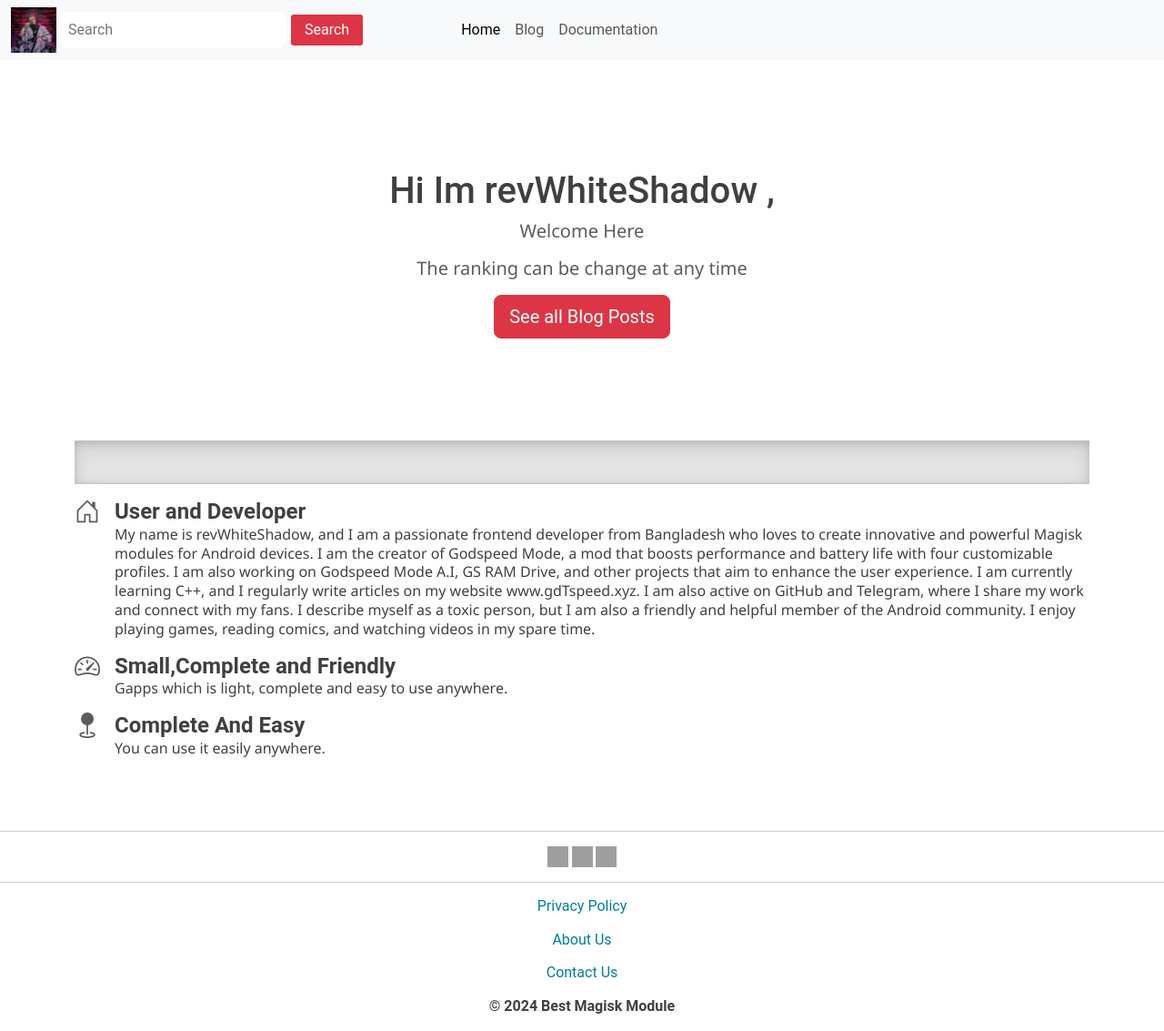
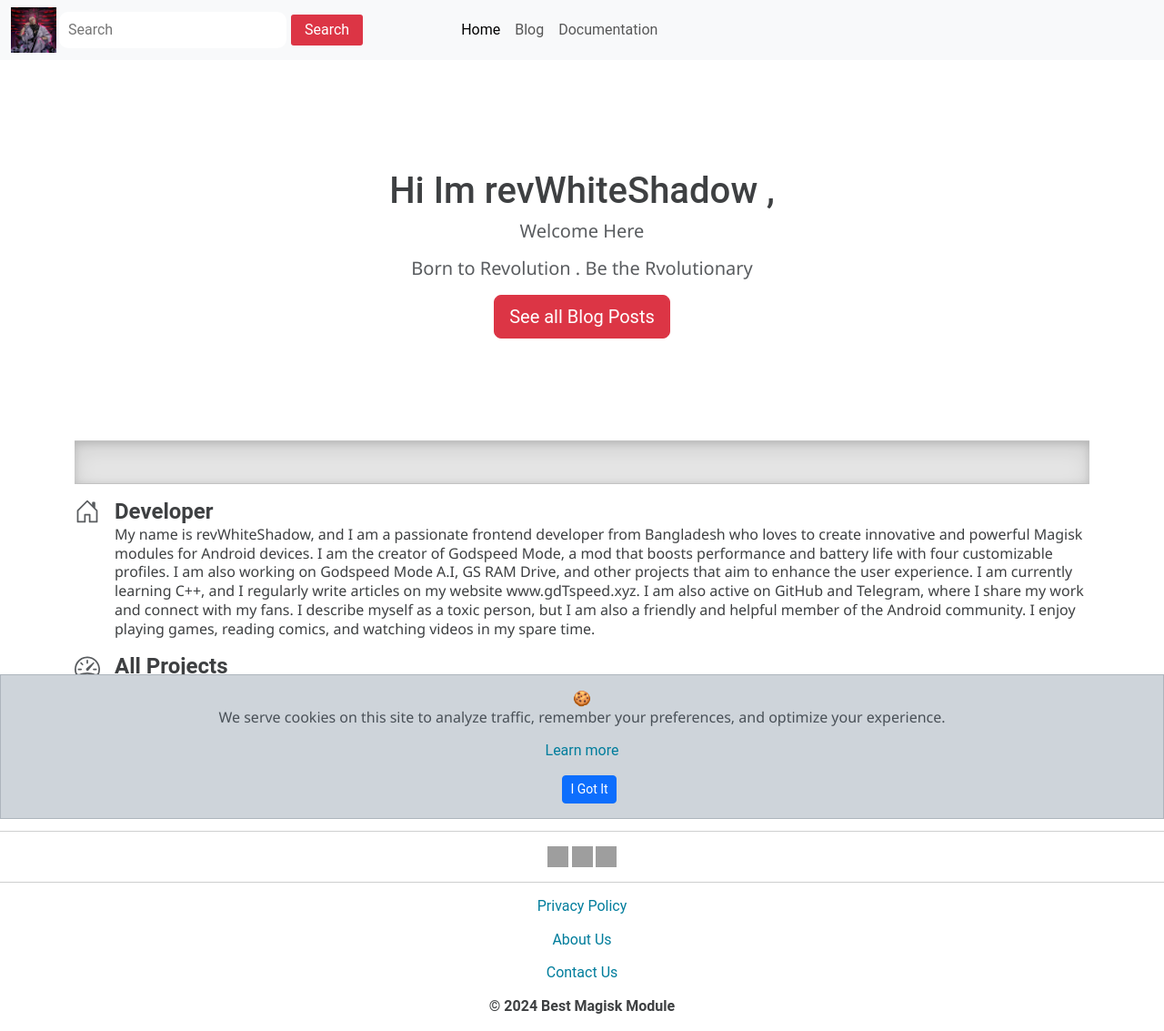
Before and after one commit to White9shadow/white9shadow.github.io, a Jekyll site: the page built from index.html, in a window 1280 px wide. Shown: the whole page at 91% size. Built offline with Jekyll 4.4.1, drawn with Linux system fonts in a browser that asks for light colours; some web fonts are replaced; grey boxes are pictures that could not be loaded.

Commit message:
Update index.html

```diff
--- a/index.html
+++ b/index.html
@@ -80,7 +80,7 @@
 
  </p>
    </h3>
-        <p class="lead text-muted">The ranking can be change at any time</p>
+        <p class="lead text-muted">Born to Revolution . Be the Rvolutionary</p>
         <a class="btn btn-lg btn-danger" href="/blog.html" role="button">See all Blog Posts</a>
 
       </div>
@@ -97,7 +97,7 @@
       <div class="col d-flex align-items-start">
         <svg class="bi text-muted flex-shrink-0 me-3" width="1.75em" height="1.75em"><use xlink:href="#home"/></svg>
         <div>
-          <h3 class="fw-bold mb-0 fs-4">User and Developer</h3>
+          <h3 class="fw-bold mb-0 fs-4">Developer</h3>
           <p>
          My name is revWhiteShadow, and I am a passionate frontend developer from Bangladesh who loves to create innovative and powerful Magisk modules for Android devices.
             I am the creator of Godspeed Mode, a mod that boosts performance and battery life with four customizable profiles.
@@ -112,7 +112,7 @@
       <div class="col d-flex align-items-start">
         <svg class="bi text-muted flex-shrink-0 me-3" width="1.75em" height="1.75em"><use xlink:href="#speedometer2"/></svg>
         <div>
-          <h3 class="fw-bold mb-0 fs-4">Small,Complete and Friendly</h3>
+          <h3 class="fw-bold mb-0 fs-4">All Projects</h3>
           <p>Gapps which is light, complete and easy to use anywhere.</p>
         </div>
       </div>
@@ -123,7 +123,7 @@
       <div class="col d-flex align-items-start">
         <svg class="bi text-muted flex-shrink-0 me-3" width="1.75em" height="1.75em"><use xlink:href="#geo-fill"/></svg>
         <div>
-          <h3 class="fw-bold mb-0 fs-4">Complete And Easy</h3>
+          <h3 class="fw-bold mb-0 fs-4">Contributed</h3>
           <p>You can use it easily anywhere.</p>
         </div>
       </div>
```
